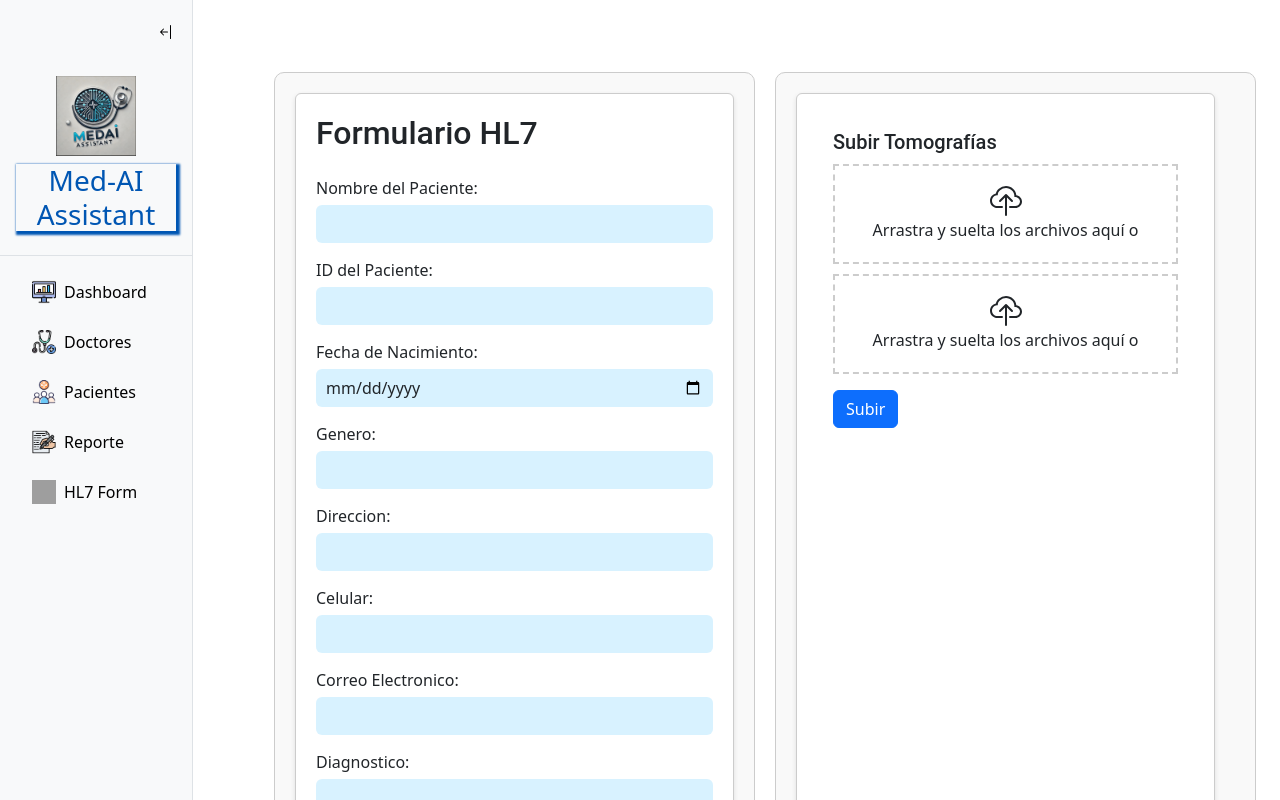
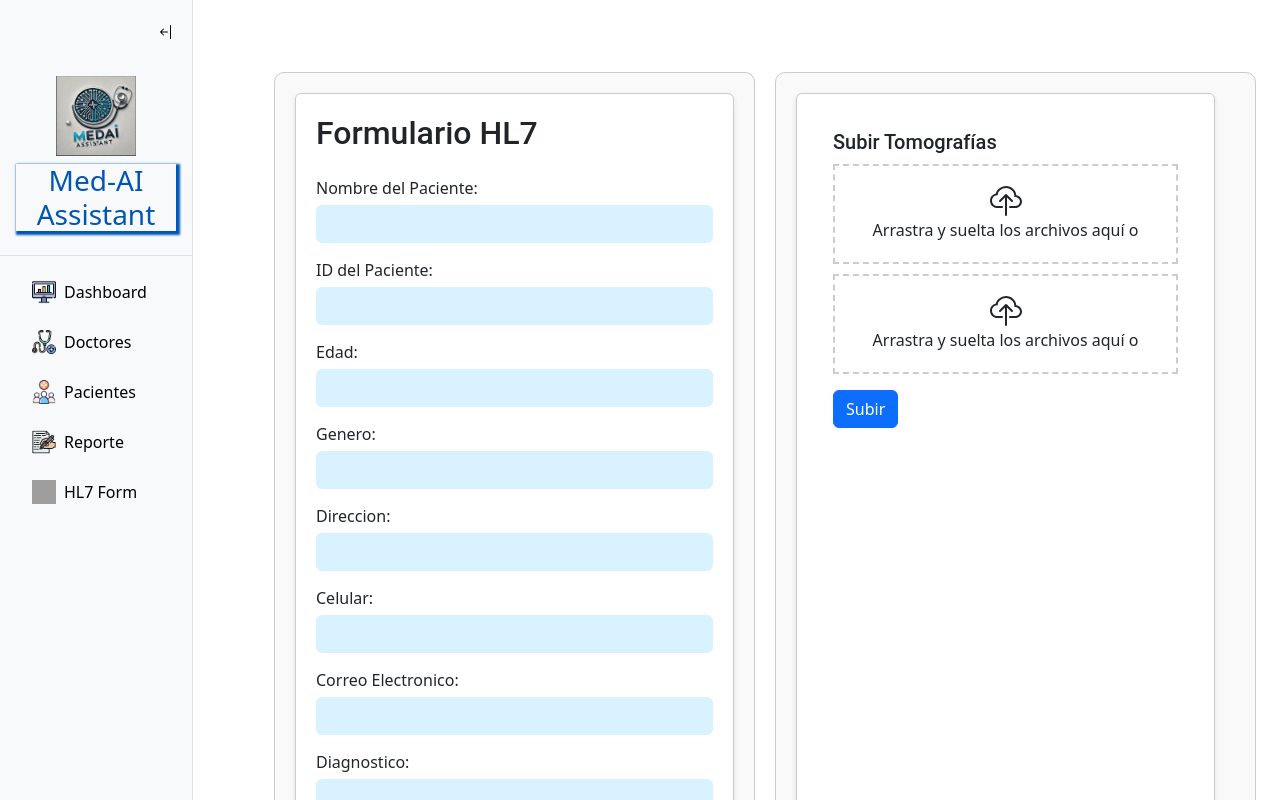
Before and after one commit to Paul-Astudillo/frontHospital, an Angular app: page /hl7-form in a window 1280 px wide. Shown: the top 800 px of the page. Built offline with nearby package versions, Linux system fonts and the light colour scheme; grey boxes are pictures that could not be loaded.

Commit message:
llenar formulario

```diff
--- a/src/app/pages/hl7-form/hl7-form.component.html
+++ b/src/app/pages/hl7-form/hl7-form.component.html
@@ -24,13 +24,13 @@
           />
         </div>
         <div class="form-group">
-          <label for="birthDate">Fecha de Nacimiento:</label>
+          <label for="age">Edad:</label>
           <input
-            type="date"
+            type="number"
             class="form-control"
-            id="birthDate"
-            name="birthDate"
-            [(ngModel)]="paciente.fechaNacimiento"
+            id="age"
+            name="age"
+            [(ngModel)]="paciente.edad"
           />
         </div>
         <div class="form-group">
@@ -150,12 +150,19 @@
           >
             Stop Recording
           </button>
+          <!-- <button
+            type="button"
+            class="btn btn-success"
+            (click)="llenarFormularioConDatosDelMensaje()"
+          >
+            Llenar Formulario
+          </button> -->
         </div>
         <p>{{ mensaje }}</p>
       </form>
     </div>
+  </div>
 
-  </div>
 
   <div class="container mt-5 d-flex flex-row">
     <div class="card" style="height: auto;">
--- a/src/app/pages/hl7-form/hl7-form.component.ts
+++ b/src/app/pages/hl7-form/hl7-form.component.ts
@@ -12,7 +12,7 @@ export class Hl7FormComponent {
     paciente = {
     nombre: '',
     id: '',
-    fechaNacimiento: '',
+    edad: '',
     genero: '',
     direccion: '',
     celular: '',
@@ -156,7 +156,7 @@ export class Hl7FormComponent {
     this.paciente = {
       nombre: 'John Doe',
       id: '123456',
-      fechaNacimiento: '01/01/1980',
+      edad: '20',
       genero: 'Masculino',
       direccion: '123 Calle Principal',
       celular: '555-1234',
@@ -166,3 +166,226 @@ export class Hl7FormComponent {
     };
   }
 }
+
+
+// import { Component, ElementRef, ViewChild } from '@angular/core';
+// import { AudioRecorderService } from 'src/app/audio-recorder.service';
+// import { UploadFilesService } from 'src/app/services/upload-files.service';
+// import Swal from 'sweetalert2';
+
+// @Component({
+//   selector: 'app-hl7-form',
+//   templateUrl: './hl7-form.component.html',
+//   styleUrls: ['./hl7-form.component.css']
+// })
+// export class Hl7FormComponent {
+//   paciente = {
+//     nombre: '',
+//     id: '',
+//     edad: '',
+//     genero: '',
+//     direccion: '',
+//     celular: '',
+//     correo: '',
+//     diagnostico: '',
+//     alergias: ''
+//   };
+//   isRecording = false;
+//   blobUrl: string | null = null;
+//   t1cFile: File | null = null;
+//   t2fFile: File | null = null;
+//   icono: boolean = true;
+//   predictionUrl: string | null = null;
+//   mensaje: string = '';
+// //   mensaje: string = `Buenos días, señor González. ¿Cómo se encuentra hoy?
+
+// // Buenos días, doctor. Me siento un poco mejor, gracias. ¿Qué necesitamos revisar hoy?
+
+// // Vamos a completar algunos datos para actualizar su expediente. ¿Puede decirme su nombre completo?
+
+// // Claro, mi nombre es Juan Carlos González.
+
+// // Perfecto, Juan Carlos. ¿Cuál es su ID de paciente?
+
+// // Mi ID es 987654.
+
+// // ¿Y cuántos años tiene, Juan Carlos?
+
+// // Tengo 45 años.
+
+// // Entendido. ¿Cuál es su género?
+
+// // Soy masculino.
+
+// // Muy bien. ¿Me puede proporcionar su dirección actual?
+
+// // Sí, vivo en la Calle Falsa 123, Ciudad Ficticia.
+
+// // Gracias. ¿Y su número de celular?
+
+// // Mi número de celular es 123-456-7890.
+
+// // Perfecto. ¿Podría darme su correo electrónico?
+
+// // Claro, es juancarlos.gonzalez@example.com.
+
+// // Gracias. Ahora, respecto a su diagnóstico, ¿podría describirme brevemente sus síntomas y el diagnóstico actual?
+
+// // He tenido dolores de cabeza constantes y náuseas. El diagnóstico actual es migraña crónica.
+
+// // Entendido. ¿Tiene alguna alergia que debamos tener en cuenta?
+
+// // Sí, soy alérgico a la penicilina.
+
+// // Muy bien, Juan Carlos. Hemos completado toda la información necesaria. ¿Hay algo más que quiera agregar?
+
+// // No, eso sería todo, doctor. Muchas gracias.
+
+// // De nada, Juan Carlos. Cuídese mucho y estamos en contacto para cualquier cosa que necesite.`;
+
+//   @ViewChild('fileInput', { static: false }) fileInput!: ElementRef;
+
+//   constructor(private audioRecorderService: AudioRecorderService, private uploadFilesService: UploadFilesService) {
+//     this.audioRecorderService.recordedBlob$.subscribe(data => {
+//       this.blobUrl = URL.createObjectURL(data.blob);
+//     });
+//     this.audioRecorderService.recordingFailed$.subscribe(() => {
+//       alert('Recording failed');
+//     });
+//   }
+
+//   onFileSelected(event: any, fileType: string): void {
+//     const file = event.target.files[0];
+//     if (fileType === 't1c') {
+//       this.icono = false;
+//       this.t1cFile = file;
+//     } else if (fileType === 't2f') {
+//       this.icono = false;
+//       this.t2fFile = file;
+//     }
+//   }
+
+//   onUpload(): void {
+//     if (this.t1cFile && this.t2fFile) {
+//       this.uploadFilesService.uploadFiles(this.t1cFile, this.t2fFile).subscribe(
+//         blob => {
+//           this.createImageFromBlob(blob);
+//           Swal.fire({
+//             position: "center",
+//             icon: "success",
+//             title: "Predicción recibida exitosamente!",
+//             showConfirmButton: false,
+//             timer: 1500
+//           });
+//         },
+//         error => {
+//           Swal.fire({
+//             icon: "error",
+//             title: "Oops...",
+//             text: "Error al subir archivo:" + error,
+//           });
+//           console.error('Upload failed!', error);
+//         }
+//       );
+//     } else {
+//       Swal.fire({
+//         position: "center",
+//         icon: "warning",
+//         title: "Por favor, selecciona ambos archivos para subir",
+//         showConfirmButton: false,
+//         timer: 1500
+//       });
+//     }
+//   }
+
+//   private createImageFromBlob(image: Blob): void {
+//     const reader = new FileReader();
+//     reader.addEventListener('load', () => {
+//       this.predictionUrl = reader.result as string;
+//     }, false);
+
+//     if (image) {
+//       reader.readAsDataURL(image);
+//     }
+//   }
+
+//   onAreaClick(fileInput: ElementRef): void {
+//     fileInput.nativeElement.click();
+//   }
+
+//   onFileDrop(event: DragEvent, fileType: string): void {
+//     event.preventDefault();
+//     const file = event.dataTransfer?.files[0];
+//     if (file) {
+//       if (fileType === 't1c') {
+//         this.t1cFile = file;
+//       } else if (fileType === 't2f') {
+//         this.t2fFile = file;
+//       }
+//     }
+//   }
+
+//   startRecording() {
+//     const svg = document.querySelector('.btn-primary svg');
+//     svg?.classList.toggle('animate');
+//     this.isRecording = true;
+//     this.audioRecorderService.startRecording().then(
+//       mensaje => {
+//         this.mensaje = mensaje;
+//       },
+//       error => {
+//         console.error('Error:', error);
+//         this.mensaje = 'Recording failed. Please try again.';
+//       }
+//     );
+//   }
+
+//   stopRecording() {
+//     const svg = document.querySelector('.btn-primary svg');
+//     svg?.classList.toggle('animate');
+//     this.isRecording = false;
+//     this.audioRecorderService.stopRecording();
+//     this.llenarFormularioConDatosDelMensaje();
+//   }
+
+//   downloadAudio() {
+//     if (this.blobUrl) {
+//       const a = document.createElement('a');
+//       a.href = this.blobUrl;
+//       a.download = 'recording.mp3';
+//       document.body.appendChild(a);
+//       a.click();
+//       document.body.removeChild(a);
+//     }
+//   }
+
+//   llenarFormularioConDatosDelMensaje() {
+//     const lines = this.mensaje.split('\n');
+
+//     this.paciente.nombre = this.extraerValor(lines, 'mi nombre es');
+//     this.paciente.id = this.extraerValor(lines, 'Mi ID es');
+//     this.paciente.edad = this.extraerValor(lines, 'Tengo');
+//     this.paciente.genero = this.extraerValor(lines, 'Soy');
+//     this.paciente.direccion = this.extraerValor(lines, 'vivo en');
+//     this.paciente.celular = this.extraerValor(lines, 'Mi número de celular es');
+//     this.paciente.correo = this.extraerValor(lines, 'es', '@');
+//     this.paciente.diagnostico = this.extraerValor(lines, 'El diagnóstico actual es');
+//     this.paciente.alergias = this.extraerValor(lines, 'alérgico a');
+//   }
+
+//   extraerValor(lines: string[], keyword: string, additionalStopChar: string = ''): string {
+//     for (let line of lines) {
+//       if (line.includes(keyword)) {
+//         let result = line.split(keyword)[1].trim();
+//         if (additionalStopChar) {
+//           const endIdx = result.indexOf(additionalStopChar);
+//           if (endIdx !== -1) {
+//             result = result.substring(0, endIdx + additionalStopChar.length);
+//           }
+//         }
+//         return result.replace('.', '');
+//       }
+//     }
+//     return '';
+//   }
+// }
```
